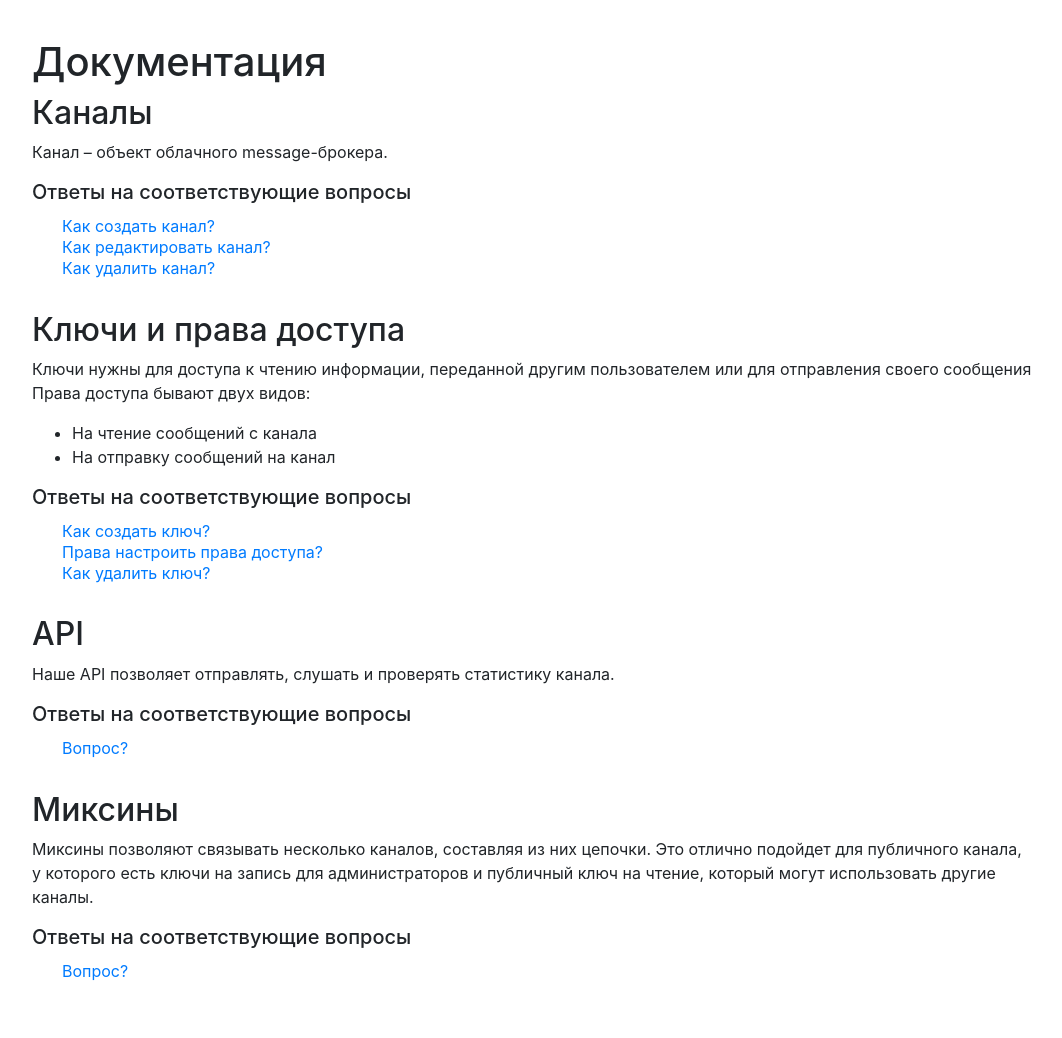
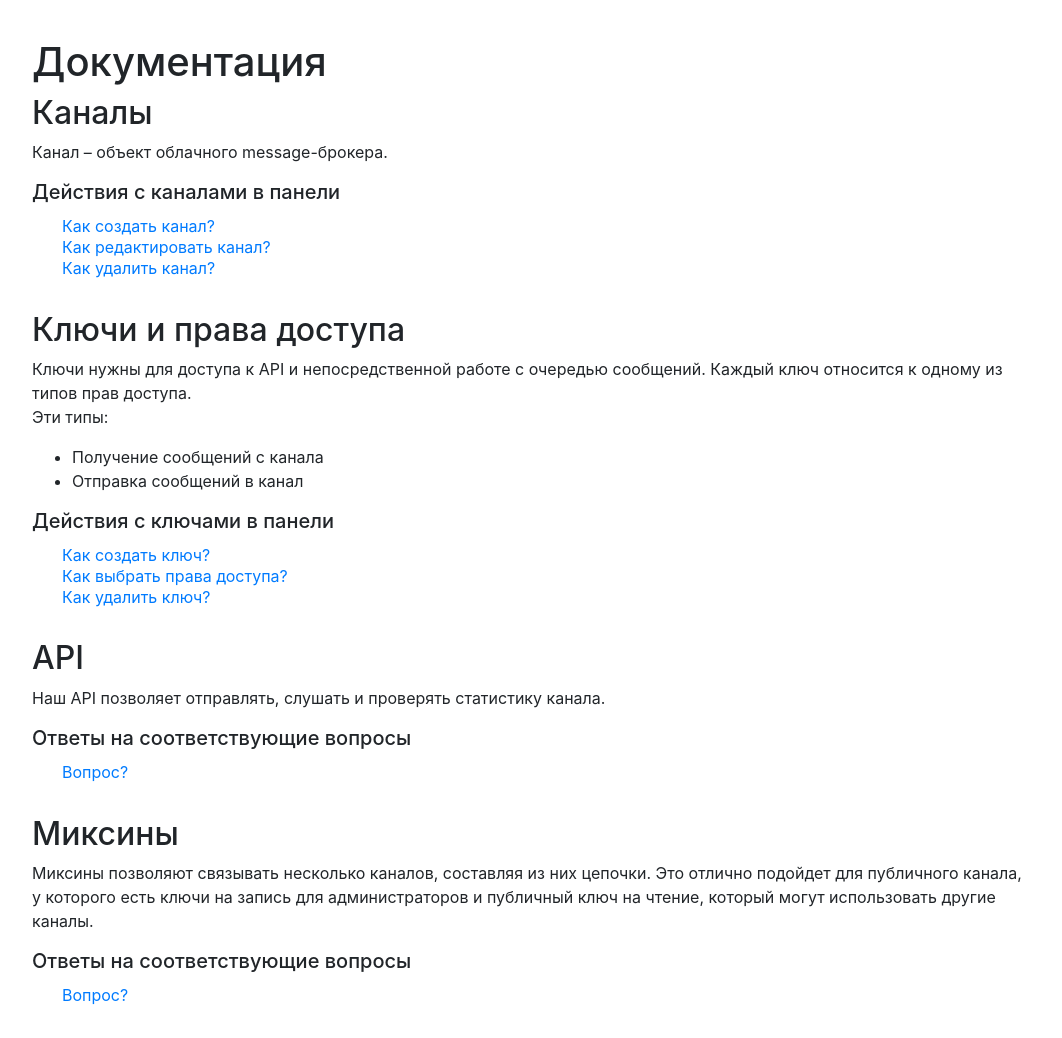
Before and after one commit to gaskeo/limq-panel, a Flask app: page /helpdesk in a window 1280 px wide. Shown: the part 513-1551 px from the top of the page, without its empty margins (108-1170 px from the left). Before the commit the page ends 1494 px from the top, so only its background shows below. Run offline with Flask 2, Linux system fonts and the light colour scheme; some libraries are stand-ins or nearby versions.

Commit message:
helpdesk

```diff
--- a/handlers/helpdesk.py
+++ b/handlers/helpdesk.py
@@ -18,4 +18,8 @@ def create_handler(sess_cr: ClassVar) -> Blueprint:
     def helpdesk():
         return render_template("helpdesk/helpdesk.html")
 
+    @app.route("/helpdesk/channels_create")
+    def helpdesk_ch_cr():
+        return render_template("helpdesk/channels_create.html")
+
     return app
--- a/templates/helpdesk/help_channel_create.html
+++ /dev/null
@@ -1 +0,0 @@
-{% extends "base.html" %}
--- a/templates/helpdesk/helpdesk.html
+++ b/templates/helpdesk/helpdesk.html
@@ -31,31 +31,32 @@
     <div>
         <h2>Каналы</h2>
         <p>Канал &#8211; объект облачного message-брокера.</p>
-        <h5>Ответы на соответствующие вопросы</h5>
+        <h5>Действия с каналами в панели</h5>
         <div class="helpdesk-links">
-            <p><a href="/helpdesk/help_channels_create">Как создать канал?</a></p>
-            <p><a href="/helpdesk/help_channels_edit">Как редактировать канал?</a></p>
-            <p><a href="/helpdesk/help_channels_delete">Как удалить канал?</a></p>
+            <p><a href="/helpdesk/channels_create" target="_blank">Как создать канал?</a></p>
+            <p><a href="/helpdesk/channels_edit" target="_blank">Как редактировать канал?</a></p>
+            <p><a href="/helpdesk/channels_delete" target="_blank">Как удалить канал?</a></p>
         </div>
     </div><br>
     <div>
         <h2>Ключи и права доступа</h2>
-        <p>Ключи нужны для доступа к чтению информации, переданной другим пользователем
-            или для отправления своего сообщения<br>Права доступа бывают двух видов:</p>
+        <p>Ключи нужны для доступа к API и непосредственной работе с очередью сообщений.
+            Каждый ключ относится к одному из типов прав доступа.
+            <br>Эти типы:</p>
             <ul>
-                <li>На чтение сообщений с канала</li>
-                <li>На отправку сообщений на канал</li>
+                <li>Получение сообщений с канала</li>
+                <li>Отправка сообщений в канал</li>
             </ul>
-        <h5>Ответы на соответствующие вопросы</h5>
+        <h5>Действия с ключами в панели</h5>
         <div class="helpdesk-links">
-            <p><a href="/helpdesk/keys">Как создать ключ?</a></p>
-            <p><a href="/helpdesk/keys">Права настроить права доступа?</a></p>
-            <p><a href="/helpdesk/keys">Как удалить ключ?</a></p>
+            <p><a href="/helpdesk/keys_create" target="_blank">Как создать ключ?</a></p>
+            <p><a href="/helpdesk/keys_perm" target="_blank">Как выбрать права доступа?</a></p>
+            <p><a href="/helpdesk/keys_revoke" target="_blank">Как удалить ключ?</a></p>
         </div>
     </div><br>
     <div>
         <h2>API</h2>
-        <p>Наше API позволяет отправлять, слушать и проверять статистику канала.</p>
+        <p>Наш API позволяет отправлять, слушать и проверять статистику канала.</p>
         <h5>Ответы на соответствующие вопросы</h5>
         <div class="helpdesk-links">
             <p><a href="#">Вопрос?</a></p>
```
Also changed, not shown: templates/helpdesk/channels_create.html (added, +26 -0 lines), templates/helpdesk/hbase.html (added, +10 -0 lines), static/images/helpdesk/chan_created.png (added).
